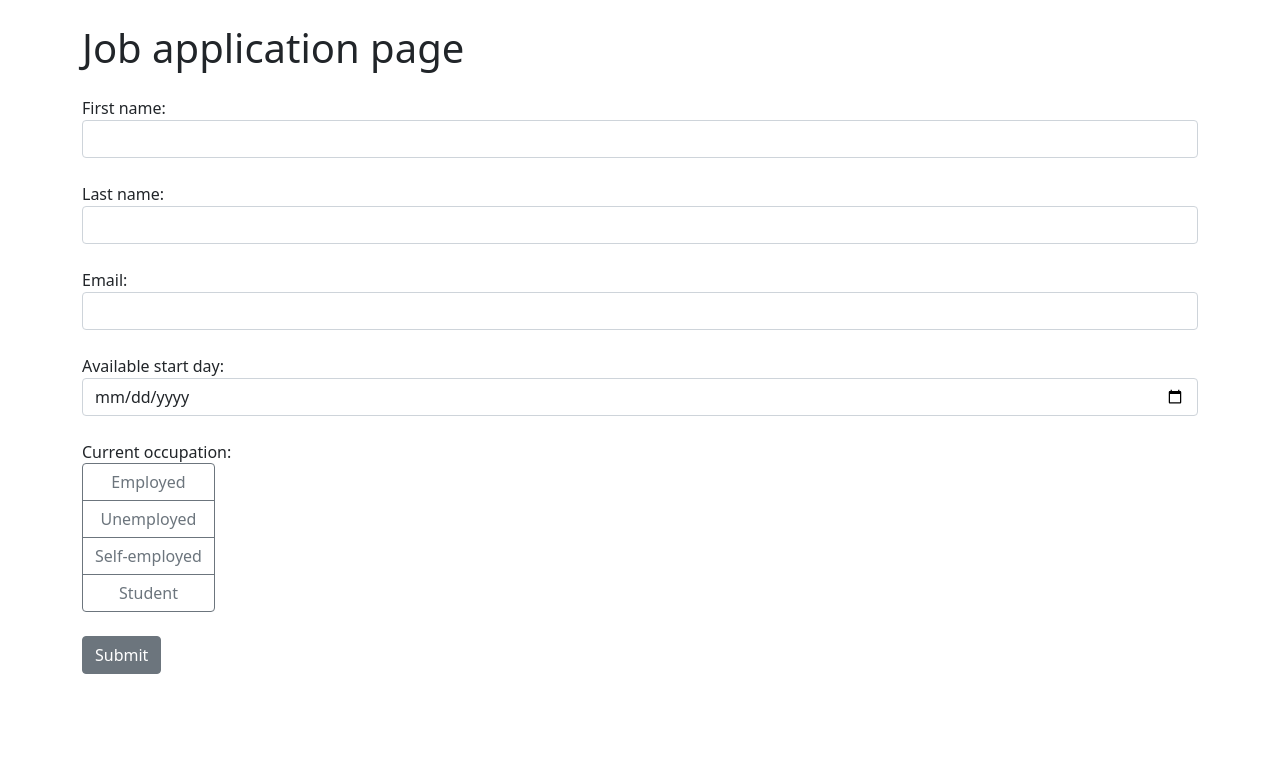
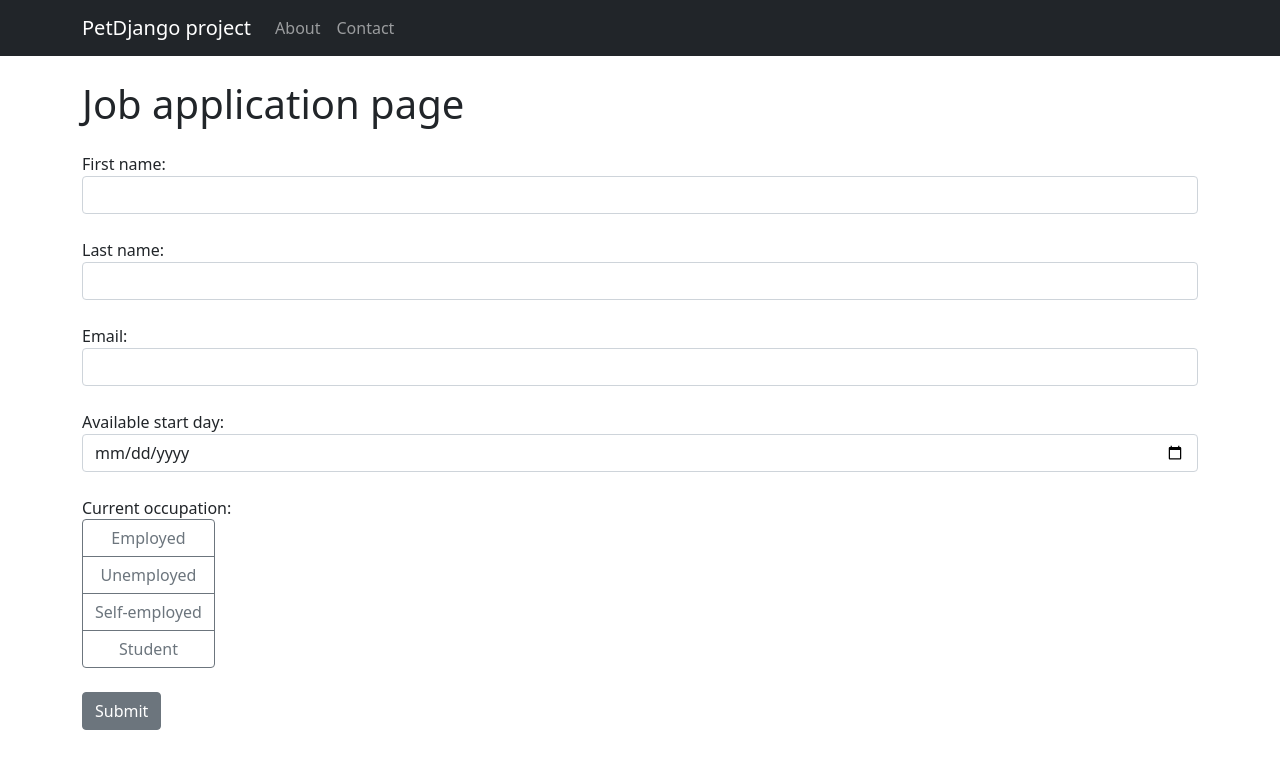
Before and after one commit to oabert/job_app_admin_django, a Django app: page / in a window 1280 px wide. Shown: the top 769 px of the page. Run offline with Django 5.2, Linux system fonts and the light colour scheme.

Commit message:
Add about page, add navbar

```diff
--- /dev/null
+++ b/job_app_admin/templates/about.html
@@ -0,0 +1,4 @@
+{% extends 'base.html' %}
+{% block content %}
+<h1 class="mt-4 mb-4">About us page</h1>
+{% endblock %}
--- /dev/null
+++ b/job_app_admin/templates/base.html
@@ -0,0 +1,38 @@
+<!DOCTYPE html>
+<html lang="en">
+<head>
+    <meta charset="UTF-8">
+    <meta name="viewport" content="width=device-width, initial-scale=1, shrink-to-fit=no">
+    <link rel="stylesheet" href="https://cdn.jsdelivr.net/npm/bootstrap@5.1.3/dist/css/bootstrap.min.css">
+    <title>Title</title>
+</head>
+<body>
+
+<nav class="navbar navbar-expand-lg navbar-dark bg-dark">
+    <div class="container">
+        <a class="navbar-brand" href="{% url 'index' %}">PetDjango project</a>
+        <button class="navbar-toggler" type="button" data-bs-toggle="collapse" data-bs-target="#navbarNav"
+                aria-controls="navbarNav" aria-expanded="false" aria-label="Toggle navigation">
+            <span class="navbar-toggler-icon"></span>
+        </button>
+        <div class="collapse navbar-collapse" id="navbarNav">
+            <ul class="navbar-nav">
+                <li class="nav-item {% if request.path == '/about/' %}active{% endif %}">
+                    <a class="nav-link" href="{% url 'about' %}">About</a>
+                </li>
+                <li class="nav-item">
+                    <a class="nav-link" href="#">Contact</a>
+                </li>
+            </ul>
+        </div>
+    </div>
+</nav>
+
+<div class="container">
+    {% block content %}
+    {% endblock %}
+</div>
+<script src="https://code.jquery.com/jquery-3.6.0.min.js"></script>
+<script src="https://cdn.jsdelivr.net/npm/bootstrap@5.1.3/dist/js/bootstrap.min.js"></script>
+</body>
+</html>
--- a/job_app_admin/templates/index.html
+++ b/job_app_admin/templates/index.html
@@ -1,13 +1,6 @@
-<!DOCTYPE html>
-<html lang="en">
-<head>
-    <meta charset="UTF-8">
-    <meta name="viewport" content="width=device-width, initial-scale=1, shrink-to-fit=no">
-    <link rel="stylesheet" href="https://cdn.jsdelivr.net/npm/bootstrap@5.1.3/dist/css/bootstrap.min.css">
-    <title>Title</title>
-</head>
-<body>
-<div class="container">
+{% extends 'base.html' %}
+{% block content %}
+
 <h1 class="mt-4 mb-4">Job application page</h1>
 <form method="post">
     {% csrf_token %}
@@ -59,8 +52,5 @@
         </div>
     </div>
 </form>
-</div>
-<script src="https://code.jquery.com/jquery-3.6.0.min.js"></script>
-<script src="https://cdn.jsdelivr.net/npm/bootstrap@5.1.3/dist/js/bootstrap.min.js"></script>
-</body>
-</html>
+
+{% endblock %}
--- a/job_app_admin/urls.py
+++ b/job_app_admin/urls.py
@@ -2,5 +2,7 @@ from django.urls import path
 from . import views
 
 urlpatterns = [
-    path('', views.index, name='index')
+    path('', views.index, name='index'),
+    path('about/', views.about, name='about'),
+
 ]
--- a/job_app_admin/views.py
+++ b/job_app_admin/views.py
@@ -19,7 +19,8 @@ def index(request):
                                 occupation=occupation)
 
             email_message_body = f'Application form submitted successfully!'
-            email_message = EmailMessage('Form submission conformation', email_message_body, to=[email]) #applicant email
+            email_message = EmailMessage('Form submission conformation', email_message_body,
+                                         to=[email])  # applicant email
             email_message.send()
 
             messages.success(request, 'Form submitted successfully!')
@@ -27,3 +28,7 @@ def index(request):
         form = ApplicationForm()  # Create a new form instance if the request method is not POST
     return render(request, "index.html", {'form': form})
     # return render(request, "index.html", )
+
+
+def about(request):
+    return render(request, "about.html")
```
Also changed, not shown: db.sqlite3. Lines whose indentation alone changed are shown as unchanged.
